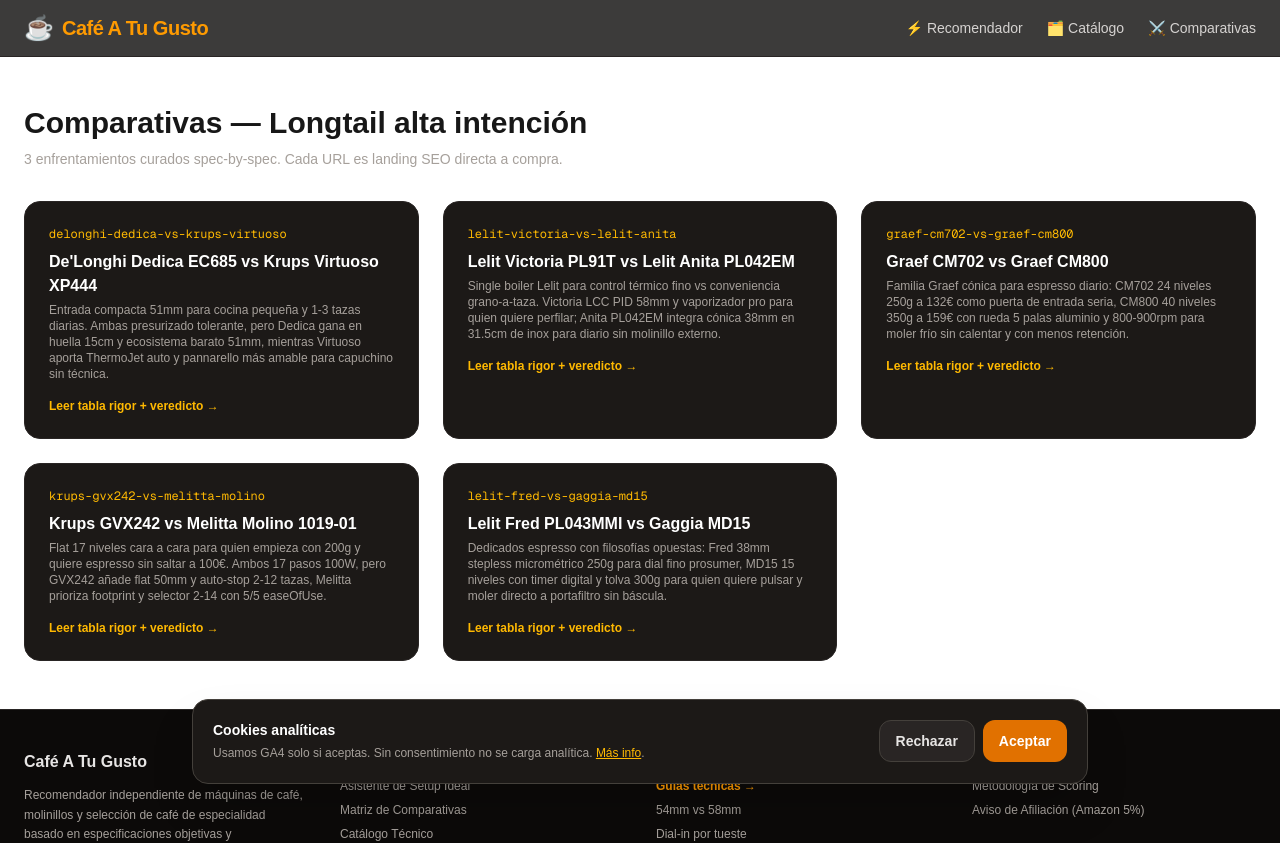
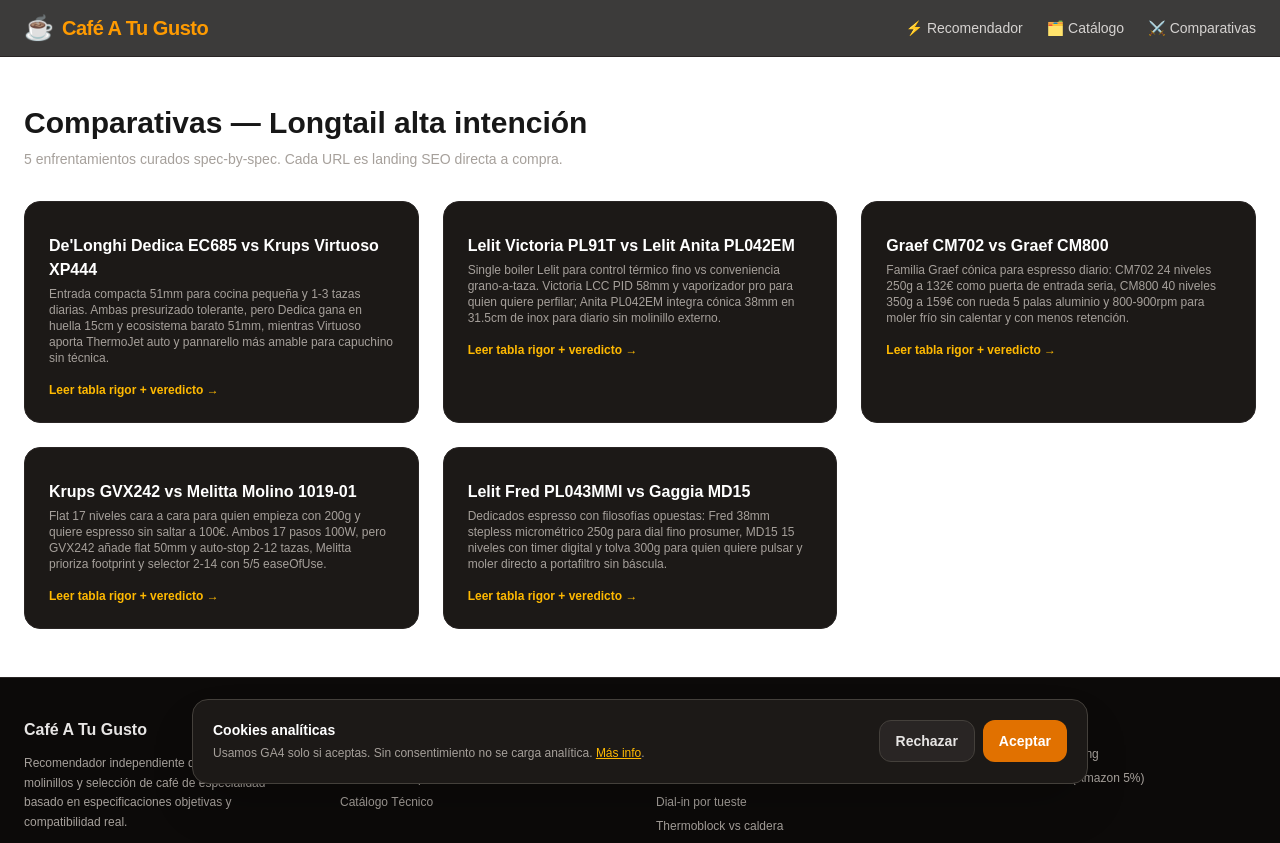
Before and after one commit to ReplikanteK/cafeatugusto, a Next.js app: page /comparativas in a window 1280 px wide. Shown: the top 843 px of the page. Built offline with nearby package versions, Linux system fonts and the light colour scheme; no server answers.

Commit message:
fix(comparativas): quita slug técnico de tarjetas /comparativas
Elimina {c.slug} mono mostrado en cada card (delonghi-dedica-vs-krups-virtuoso...) — feo y no aporta. Actualiza count 3→5

```diff
--- a/src/app/comparativas/page.tsx
+++ b/src/app/comparativas/page.tsx
@@ -4,11 +4,10 @@ export default function ComparativasPage() {
   return (
     <main className="max-w-7xl mx-auto px-4 sm:px-6 py-12">
       <h1 className="text-3xl font-black">Comparativas — Longtail alta intención</h1>
-      <p className="text-sm text-stone-400 mt-2">3 enfrentamientos curados spec-by-spec. Cada URL es landing SEO directa a compra.</p>
+      <p className="text-sm text-stone-400 mt-2">5 enfrentamientos curados spec-by-spec. Cada URL es landing SEO directa a compra.</p>
       <div className="grid md:grid-cols-3 gap-6 mt-8">
         {COMPARATIVES.map(c=> (
           <Link key={c.slug} href={`/comparativas/${c.slug}`} className="rounded-2xl bg-stone-900 border border-stone-800 p-6 hover:border-amber-500/40 transition-all flex flex-col">
-            <span className="text-xs font-mono text-amber-400">{c.slug}</span>
             <h3 className="font-black text-white mt-2">{c.title}</h3>
             <p className="text-xs text-stone-400 mt-1">{c.subtitle}</p>
             <span className="mt-4 text-xs font-bold text-amber-400">Leer tabla rigor + veredicto →</span>
```
